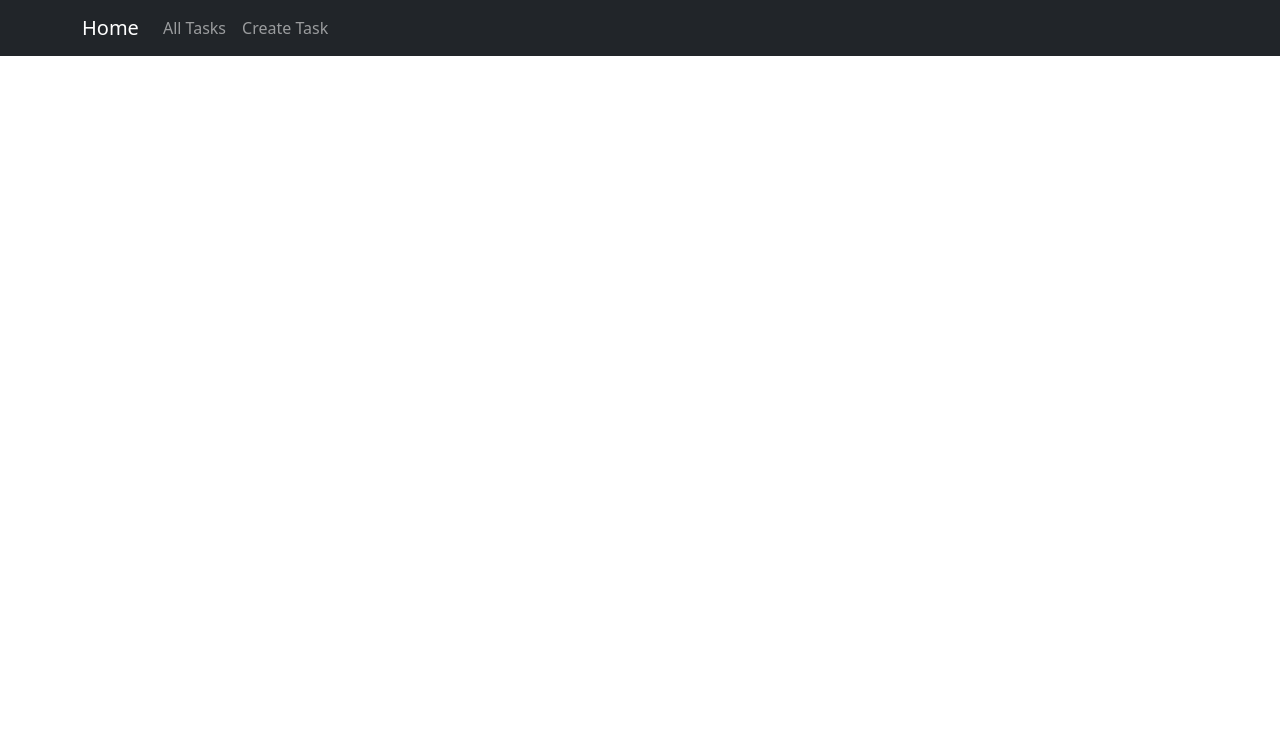
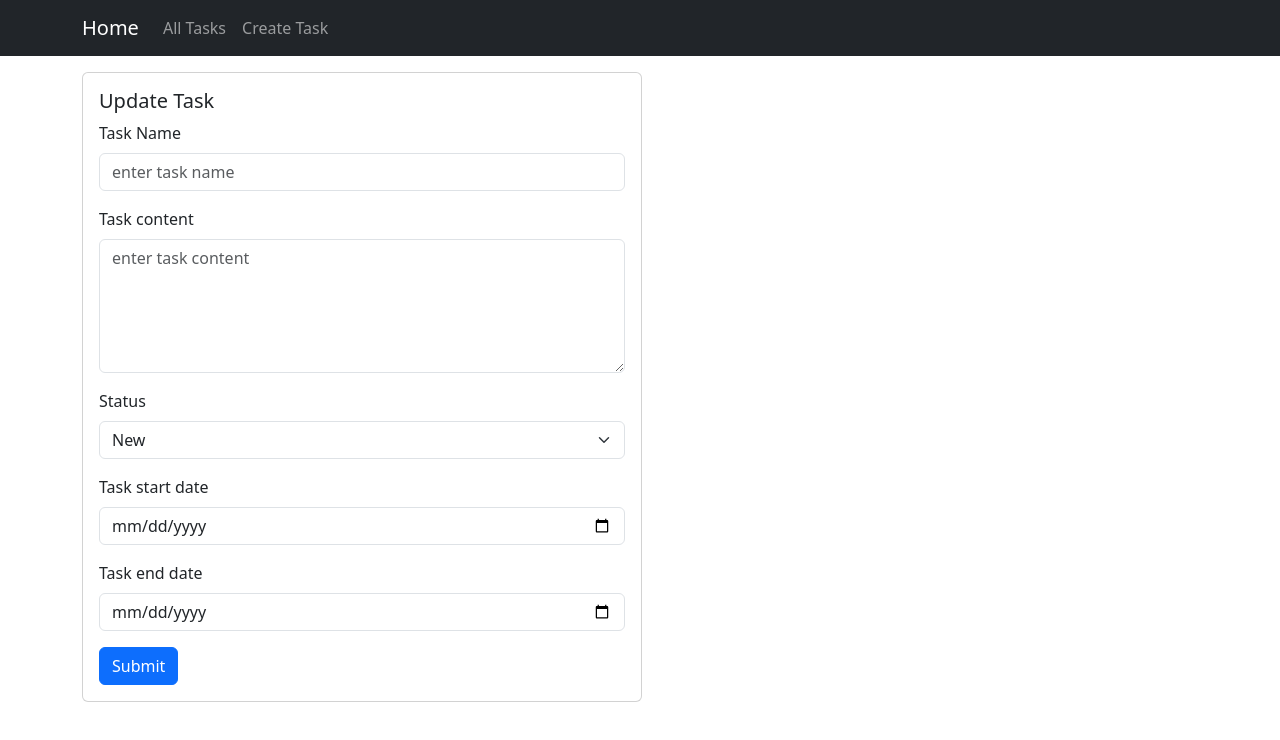
Before and after one commit to Yaldahsadegh/Taskmanager, a React (Create React App) app in the folder frontend/: page /update/1 in a window 1280 px wide. Shown: the top 740 px of the page. Built offline with nearby package versions, Linux system fonts and the light colour scheme; no server answers.

Commit message:
update component created, get the task accordingly

```diff
--- a/frontend/src/App.tsx
+++ b/frontend/src/App.tsx
@@ -4,6 +4,7 @@ import Home from "./components/Home";
 import CreateTask from "./components/CreateTask";
 import Navigation from "./components/Navigation";
 import TaskView from "./components/TaskView";
+import UpdateTask from "./components/UpdateTask";
 
 function App() {
   return (
@@ -13,6 +14,7 @@ function App() {
         <Routes>
           <Route path="/" element={<Home />}></Route>
           <Route path="/create" element={<CreateTask />}></Route>
+          <Route path="/update/:id" element={<UpdateTask />}></Route>
           <Route path="/view/:id" element={<TaskView />}></Route>
         </Routes>
       </BrowserRouter>
--- a/frontend/src/components/TaskView.tsx
+++ b/frontend/src/components/TaskView.tsx
@@ -3,6 +3,7 @@ import React, { useState, useEffect } from "react";
 import { useParams } from "react-router-dom";
 import "bootstrap/dist/css/bootstrap.min.css";
 import { Button, Container, Card } from "react-bootstrap";
+import { Link } from "react-router-dom";
 
 const TaskView = () => {
   interface Task {
@@ -57,9 +58,12 @@ const TaskView = () => {
                   ? "Task Canceled"
                   : "Unknown Status")}
             </Card.Text>
-            <Button variant="warning" className="me-1">
-              Edit
-            </Button>
+            <Link to={`/update/${task.id}`}>
+              {" "}
+              <Button variant="warning" className="me-1">
+                Edit
+              </Button>
+            </Link>
 
             <Button variant="danger" onClick={handleDelete}>
               Delete
--- /dev/null
+++ b/frontend/src/components/UpdateTask.tsx
@@ -0,0 +1,147 @@
+import React, { useEffect, useState } from "react";
+import qs from "qs";
+import { useParams } from "react-router-dom";
+import "bootstrap/dist/css/bootstrap.min.css";
+import { Button, Form, Card, Container, Alert } from "react-bootstrap";
+import axios from "axios";
+
+const CreateTask = () => {
+  //FORM DATA ONCE PAGE LOAD
+  const defaultFormData = {
+    name: "",
+    content: "",
+    startdate: "",
+    enddate: "",
+    status: 1,
+  };
+
+  const [formData, setFormData] = useState(defaultFormData); // FORM DATA
+  const [message, setMessage] = useState(""); // MESSAGE TO USER
+
+  const handleInput = (
+    e: React.ChangeEvent<HTMLInputElement | HTMLTextAreaElement>
+  ) => {
+    setFormData((prevSate) => ({
+      ...prevSate,
+      [e.target.name]: e.target.value,
+    }));
+  };
+
+  const handleSubmit = (e: React.FormEvent<HTMLFormElement>) => {
+    e.preventDefault();
+    //ADD A HANDLER FOR CHECK START DATE NO CHECK YET
+    if (formData.startdate > formData.enddate) {
+      setMessage("Date is invalid");
+      return;
+    }
+    console.log("submit done");
+    console.log(formData);
+    //Making a query string
+    const data = qs.stringify(formData);
+    axios
+      .post("http://localhost:4000/task/create", data)
+      .then((response) => {
+        console.log(response.data);
+      })
+      .catch((err) => console.log(err));
+    setMessage("Task added successfully!");
+    setFormData(defaultFormData);
+
+    //THE MESSAGE WILL BE GONE IN 3S
+    setTimeout(() => {
+      setMessage("");
+    }, 3000);
+  };
+
+  const params = useParams();
+
+  useEffect(() => {
+    axios
+      .get(`http://localhost:4000/task/${params.id}`)
+      .then((response) => {
+        console.log(response.data.task[0]);
+      })
+      .catch((err) => console.log(err));
+  }, []);
+  return (
+    <Container className="mt-3">
+      <Card style={{ width: "35rem" }}>
+        <Card.Body>
+          <Card.Title>Update Task</Card.Title>
+          <Form onSubmit={handleSubmit} method="POST">
+            <Form.Group className="mb-3">
+              <Form.Label>Task Name</Form.Label>
+              <Form.Control
+                type="text"
+                placeholder="enter task name"
+                name="name"
+                onChange={handleInput}
+                required
+                value={formData.name}
+              />
+            </Form.Group>
+            <Form.Group className="mb-3">
+              <Form.Label>Task content</Form.Label>
+              <Form.Control
+                as="textarea"
+                rows={5}
+                type="text"
+                placeholder="enter task content"
+                name="content"
+                onChange={handleInput}
+                required
+                value={formData.content}
+              />
+            </Form.Group>
+
+            <Form.Group className="mb-3">
+              <Form.Label>Status</Form.Label>
+              <Form.Select>
+                <option value="1">New</option>
+                <option value="2">In Process</option>
+                <option value="3">Completed</option>
+              </Form.Select>
+            </Form.Group>
+
+            <Form.Group className="mb-3">
+              <Form.Label>Task start date</Form.Label>
+              <Form.Control
+                type="date"
+                name="startdate"
+                onChange={handleInput}
+                required
+                value={formData.startdate}
+              />
+            </Form.Group>
+            <Form.Group className="mb-3">
+              <Form.Label>Task end date</Form.Label>
+              <Form.Control
+                type="date"
+                name="enddate"
+                onChange={handleInput}
+                required
+                value={formData.enddate}
+              />
+            </Form.Group>
+
+            <Button variant="primary" type="submit">
+              Submit
+            </Button>
+          </Form>
+          {message && (
+            <Alert
+              className="mt-3"
+              variant={
+                message && message === "Date is invalid" ? "danger" : "success"
+              }
+            >
+              {message}
+            </Alert>
+          )}
+        </Card.Body>
+      </Card>
+    </Container>
+  );
+};
+
+export default CreateTask;
```
